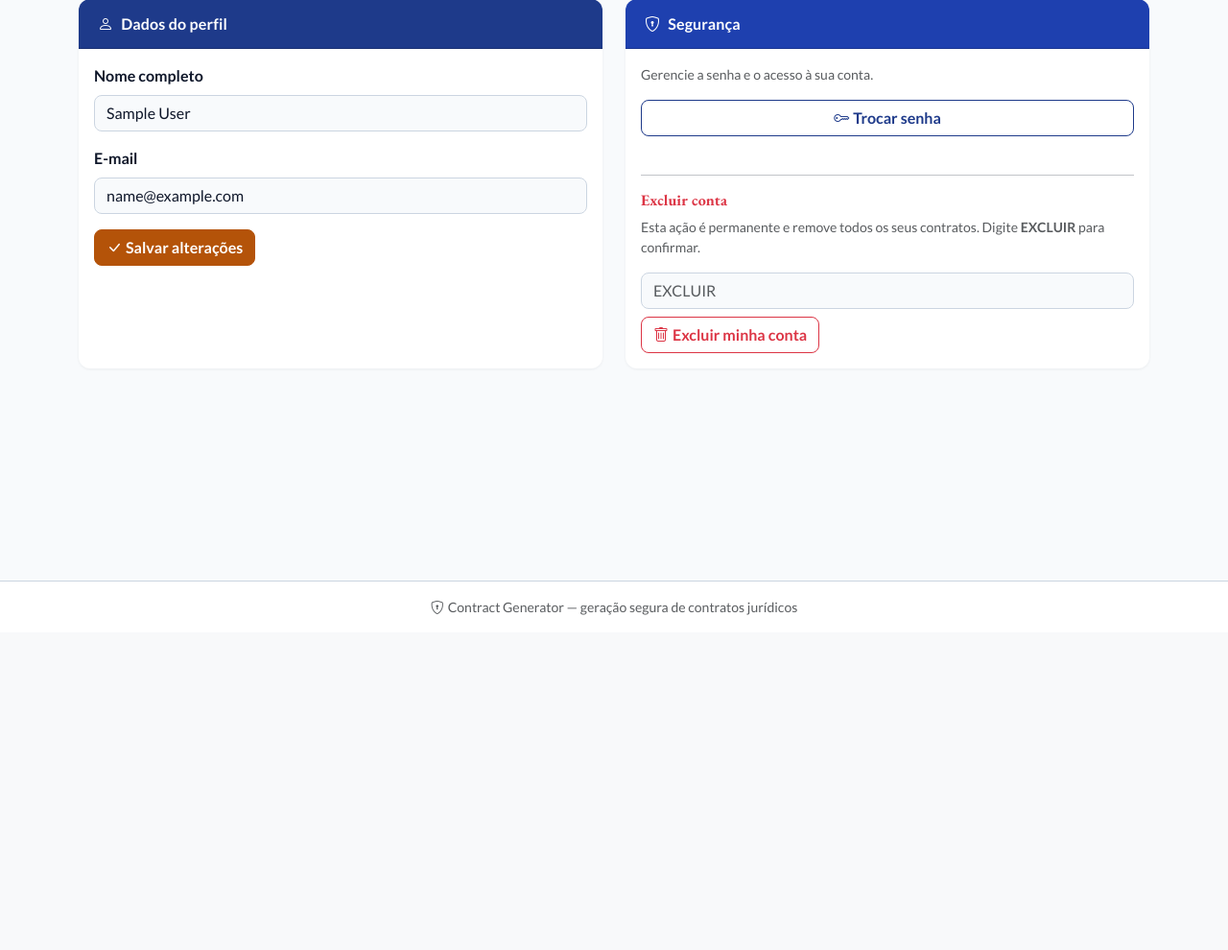
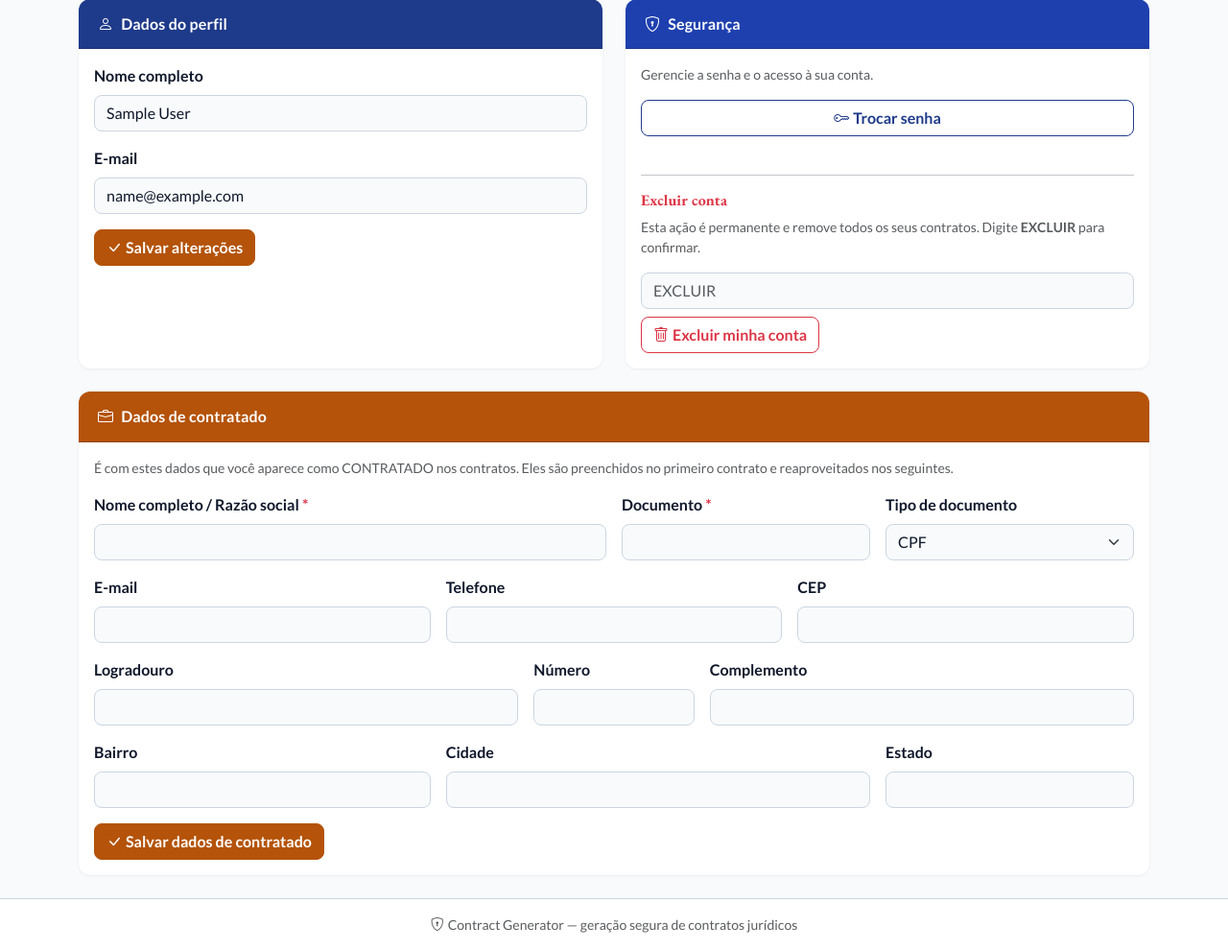
Before and after one commit to maguila-gus25/contract-generator, a Flask app: page /account in a window 1280 px wide. Shown: the part 141-1131 px from the top of the page at 96% size. Before the commit the page ends 782 px from the top, so only its background shows below. Run offline with Flask 3, Linux system fonts and the light colour scheme; the visitor is signed in with stand-in values (Sample User, id 1).

Commit message:
feat: tirar contratado, cliente e número do formulário de contrato
O contratado passa a vir do perfil da conta (gravado no primeiro contrato,
editável em /account), o contratante vem do seletor da agenda com upsert por
documento ao gerar, e o número deixa de ser digitado — vira um valor derivado
que só nomeia o arquivo.

```diff
--- a/app/auth.py
+++ b/app/auth.py
@@ -82,6 +82,31 @@ def logout():
     return redirect(url_for("auth.login"))
 
 
+@auth_bp.route("/account/contratado", methods=["POST"])
+@login_required
+def account_contratado():
+    """Grava o perfil de contratado — os dados de quem presta o serviço.
+
+    Preenchido automaticamente no primeiro contrato; esta rota existe para
+    corrigi-lo depois, já que a seção some do formulário assim que existe.
+    """
+    from .contracts import CAMPOS_CONTRATADO
+
+    nome = request.form.get("contratado_nome", "").strip()
+    documento = request.form.get("contratado_documento", "").strip()
+    if not nome or not documento:
+        flash("Nome e documento do contratado são obrigatórios.", "danger")
+        return redirect(url_for("auth.account"))
+
+    for campo in CAMPOS_CONTRATADO:
+        valor = request.form.get(f"contratado_{campo}")
+        if valor is not None:
+            setattr(current_user, f"contratado_{campo}", valor.strip())
+    db.session.commit()
+    flash("Dados de contratado atualizados.", "success")
+    return redirect(url_for("auth.account"))
+
+
 @auth_bp.route("/account", methods=["GET", "POST"])
 @login_required
 def account():
--- a/app/contracts.py
+++ b/app/contracts.py
@@ -7,7 +7,8 @@ from flask import (Blueprint, render_template, redirect, url_for,
                    flash, request, send_file, abort, jsonify)
 from flask_login import login_required, current_user
 from . import db
-from .models import ContractRecord
+from .clients import salvar_cliente
+from .models import Client, ContractRecord
 
 contracts_bp = Blueprint("contracts", __name__)
 
@@ -43,6 +44,34 @@ def _coletar_extras(tipo: str, form_data: dict, carregar_campos) -> dict:
             bruto = form_data.get(campo.padrao_de, "")
         extras[campo.nome] = campo.formatar(bruto)
     return extras
+
+
+# Campos do perfil de contratado, na conta e no formulário (com o prefixo).
+CAMPOS_CONTRATADO = ("nome", "documento", "tipo_documento", "email", "telefone",
+                     "cep", "logradouro", "numero", "complemento", "bairro",
+                     "cidade", "estado")
+
+
+def _aplicar_perfil_contratado(user, form_data: dict) -> None:
+    """Preenche os campos `contratado_*` do POST a partir do perfil da conta.
+
+    A seção "Contratado" só aparece no formulário enquanto a conta não tem
+    perfil; a partir daí os dados vêm daqui e o usuário os edita em /account.
+    """
+    if not user.tem_perfil_contratado:
+        return
+    for campo in CAMPOS_CONTRATADO:
+        form_data[f"contratado_{campo}"] = getattr(user, f"contratado_{campo}") or ""
+
+
+def _gravar_perfil_contratado(user, form_data: dict) -> None:
+    """Grava na conta os dados de contratado digitados no primeiro contrato."""
+    if user.tem_perfil_contratado:
+        return
+    for campo in CAMPOS_CONTRATADO:
+        valor = form_data.get(f"contratado_{campo}")
+        if valor is not None:
+            setattr(user, f"contratado_{campo}", valor.strip())
 
 
 def _build_contrato(form_data: dict):
@@ -96,7 +125,9 @@ def _build_contrato(form_data: dict):
 
     return Contrato(
         tipo=tipo,
-        numero=form_data["number"],
+        numero=ContractRecord.derivar_numero(
+            form_data["contratante_nome"], form_data["start_date"]
+        ),
         data_criacao=date.today(),
         data_inicio=data_inicio,
         data_fim=data_fim,
@@ -129,17 +160,28 @@ def _campos_por_tipo() -> dict:
     return campos_extras_por_tipo()
 
 
+def _clientes_do_usuario() -> list:
+    """Agenda do usuário, serializada para o seletor de contratante."""
+    clientes = (Client.query
+                .filter_by(user_id=current_user.id)
+                .order_by(Client.nome)
+                .all())
+    return [cliente.to_dict() for cliente in clientes]
+
+
 @contracts_bp.route("/contracts/new", methods=["GET", "POST"])
 @login_required
 def new_contract():
     if request.method == "POST":
         form_data = request.form.to_dict()
+        _aplicar_perfil_contratado(current_user, form_data)
         try:
             contrato = _build_contrato(form_data)
         except (ValueError, KeyError) as e:
             flash(f"Erro nos dados do contrato: {e}", "danger")
             return render_template("new_contract.html", form_data=form_data,
-                                   campos_por_tipo=_campos_por_tipo())
+                                   campos_por_tipo=_campos_por_tipo(),
+                                   clientes=_clientes_do_usuario())
 
         uid = uuid.uuid4().hex[:8]
         base_path = os.path.join(OUTPUT_DIR, f"contrato_{uid}")
@@ -179,13 +221,18 @@ def new_contract():
             pdf_data=pdf_data,
         )
         db.session.add(record)
+        # O contrato já saiu: a conta guarda o contratado e a agenda guarda o
+        # cliente, para nenhum dos dois voltar a ser digitado.
+        _gravar_perfil_contratado(current_user, form_data)
+        salvar_cliente(current_user.id, form_data, prefixo="contratante_")
         db.session.commit()
 
-        flash(f"Contrato nº {contrato.numero} gerado com sucesso!", "success")
+        flash("Contrato gerado com sucesso!", "success")
         return redirect(url_for("contracts.dashboard"))
 
     return render_template("new_contract.html", form_data={},
-                           campos_por_tipo=_campos_por_tipo())
+                           campos_por_tipo=_campos_por_tipo(),
+                           clientes=_clientes_do_usuario())
 
 
 @contracts_bp.route("/api/cep/<cep>")
@@ -234,12 +281,12 @@ def view_pdf(contract_id: int):
         abort(403)
 
     if record.pdf_data:
-        return _servir_bytes(record.pdf_data, f"contrato_{record.number}.pdf",
+        return _servir_bytes(record.pdf_data, record.nome_do_arquivo("pdf"),
                              "application/pdf", inline=True)
     if record.pdf_path and os.path.exists(record.pdf_path):
         return send_file(record.pdf_path, mimetype="application/pdf",
                          as_attachment=False,
-                         download_name=f"contrato_{record.number}.pdf")
+                         download_name=record.nome_do_arquivo("pdf"))
 
     flash("Arquivo não encontrado.", "danger")
     return redirect(url_for("contracts.dashboard"))
@@ -260,10 +307,10 @@ def download_contract(contract_id: int, fmt: str):
     }.get(fmt, (None, None, None))
 
     if dados:
-        return _servir_bytes(dados, f"contrato_{record.number}.{fmt}", mimetype)
+        return _servir_bytes(dados, record.nome_do_arquivo(fmt), mimetype)
     if caminho and os.path.exists(caminho):
         return send_file(caminho, as_attachment=True,
-                         download_name=f"contrato_{record.number}.{fmt}")
+                         download_name=record.nome_do_arquivo(fmt))
 
     flash("Arquivo não encontrado.", "danger")
     return redirect(url_for("contracts.dashboard"))
--- a/app/templates/account.html
+++ b/app/templates/account.html
@@ -68,4 +68,90 @@
     </div>
   </div>
 </div>
+
+<div class="card border-0 shadow-sm mt-4">
+  <div class="card-header section-accent fw-semibold">
+    <i class="bi bi-briefcase me-2"></i>Dados de contratado
+  </div>
+  <div class="card-body">
+    <p class="text-muted small">
+      É com estes dados que você aparece como CONTRATADO nos contratos. Eles
+      são preenchidos no primeiro contrato e reaproveitados nos seguintes.
+    </p>
+    <form method="POST" action="{{ url_for('auth.account_contratado') }}">
+      <input type="hidden" name="csrf_token" value="{{ csrf_token() }}">
+      <div class="row g-3">
+        <div class="col-md-6">
+          <label class="form-label fw-semibold">Nome completo / Razão social <span class="text-danger">*</span></label>
+          <input type="text" name="contratado_nome" class="form-control" required
+                 value="{{ current_user.contratado_nome or '' }}">
+        </div>
+        <div class="col-md-3">
+          <label class="form-label fw-semibold">Documento <span class="text-danger">*</span></label>
+          <input type="text" name="contratado_documento" class="form-control" required
+                 value="{{ current_user.contratado_documento or '' }}">
+        </div>
+        <div class="col-md-3">
+          <label class="form-label fw-semibold">Tipo de documento</label>
+          <select name="contratado_tipo_documento" class="form-select">
+            <option value="CPF" {% if current_user.contratado_tipo_documento != 'CNPJ' %}selected{% endif %}>CPF</option>
+            <option value="CNPJ" {% if current_user.contratado_tipo_documento == 'CNPJ' %}selected{% endif %}>CNPJ</option>
+          </select>
+        </div>
+        <div class="col-md-4">
+          <label class="form-label fw-semibold">E-mail</label>
+          <input type="email" name="contratado_email" class="form-control"
+                 value="{{ current_user.contratado_email or '' }}">
+        </div>
+        <div class="col-md-4">
+          <label class="form-label fw-semibold">Telefone</label>
+          <input type="text" name="contratado_telefone" class="form-control"
+                 value="{{ current_user.contratado_telefone or '' }}">
+        </div>
+        <div class="col-md-4">
+          <label class="form-label fw-semibold">CEP</label>
+          <input type="text" name="contratado_cep" class="form-control"
+                 value="{{ current_user.contratado_cep or '' }}">
+        </div>
+        <div class="col-md-5">
+          <label class="form-label fw-semibold">Logradouro</label>
+          <input type="text" name="contratado_logradouro" class="form-control"
+                 value="{{ current_user.contratado_logradouro or '' }}">
+        </div>
+        <div class="col-md-2">
+          <label class="form-label fw-semibold">Número</label>
+          <input type="text" name="contratado_numero" class="form-control"
+                 value="{{ current_user.contratado_numero or '' }}">
+        </div>
+        <div class="col-md-5">
+          <label class="form-label fw-semibold">Complemento</label>
+          <input type="text" name="contratado_complemento" class="form-control"
+                 value="{{ current_user.contratado_complemento or '' }}">
+        </div>
+        <div class="col-md-4">
+          <label class="form-label fw-semibold">Bairro</label>
+          <input type="text" name="contratado_bairro" class="form-control"
+                 value="{{ current_user.contratado_bairro or '' }}">
+        </div>
+        <div class="col-md-5">
+          <label class="form-label fw-semibold">Cidade</label>
+          <input type="text" name="contratado_cidade" class="form-control"
+                 value="{{ current_user.contratado_cidade or '' }}">
+        </div>
+        <div class="col-md-3">
+          <label class="form-label fw-semibold">Estado</label>
+          <input type="text" name="contratado_estado" class="form-control" maxlength="2"
+                 value="{{ current_user.contratado_estado or '' }}">
+        </div>
+      </div>
+      <button type="submit" class="btn btn-accent mt-3">
+        <i class="bi bi-check-lg me-1"></i>Salvar dados de contratado
+      </button>
+    </form>
+  </div>
+</div>
 {% endblock %}
+
+{% block scripts %}
+<script src="{{ url_for('static', filename='js/cep.js') }}"></script>
+{% endblock %}
--- a/app/templates/dashboard.html
+++ b/app/templates/dashboard.html
@@ -24,10 +24,7 @@
           </span>
           <small class="text-muted">{{ c.created_at.strftime('%d/%m/%Y') }}</small>
         </div>
-        <h6 class="fw-bold mb-1">Nº {{ c.number }}</h6>
-        <p class="small text-muted mb-1">
-          <i class="bi bi-person me-1"></i><strong>Contratante:</strong> {{ c.contractor_name }}
-        </p>
+        <h6 class="fw-bold mb-1">{{ c.contractor_name }}</h6>
         <p class="small text-muted mb-2">
           <i class="bi bi-briefcase me-1"></i><strong>Contratado:</strong> {{ c.contracted_name }}
         </p>
--- a/contract_generator/generators/docx_generator.py
+++ b/contract_generator/generators/docx_generator.py
@@ -32,7 +32,7 @@ class DocxGenerator(GeradorBase):
 
         p = doc.add_paragraph()
         p.alignment = WD_ALIGN_PARAGRAPH.CENTER
-        run = p.add_run(f"Contrato nº {dados['numero']}  |  Data: {dados['data_criacao']}")
+        run = p.add_run(f"Data: {dados['data_criacao']}")
         run.font.size = Pt(10)
         run.font.color.rgb = RGBColor(0x55, 0x55, 0x55)
 
--- a/contract_generator/generators/pdf_generator.py
+++ b/contract_generator/generators/pdf_generator.py
@@ -33,8 +33,7 @@ class PdfGenerator(GeradorBase):
         pdf.set_font("Helvetica", size=10)
         pdf.set_text_color(85, 85, 85)
         pdf.set_x(pdf.l_margin)
-        pdf.multi_cell(self._w(pdf), 7,
-                       f"Contrato no {dados['numero']}  |  Data: {dados['data_criacao']}",
+        pdf.multi_cell(self._w(pdf), 7, f"Data: {dados['data_criacao']}",
                        align="C")
         pdf.set_text_color(0, 0, 0)
         pdf.ln(8)
```
Also changed, not shown: app/static/js/clients.js (added, +49 -0 lines), app/templates/new_contract.html (+28 -7 lines), contract_generator/models/contract.py (+3 -5 lines), tests/test_templates.py (+1 -1 lines).
